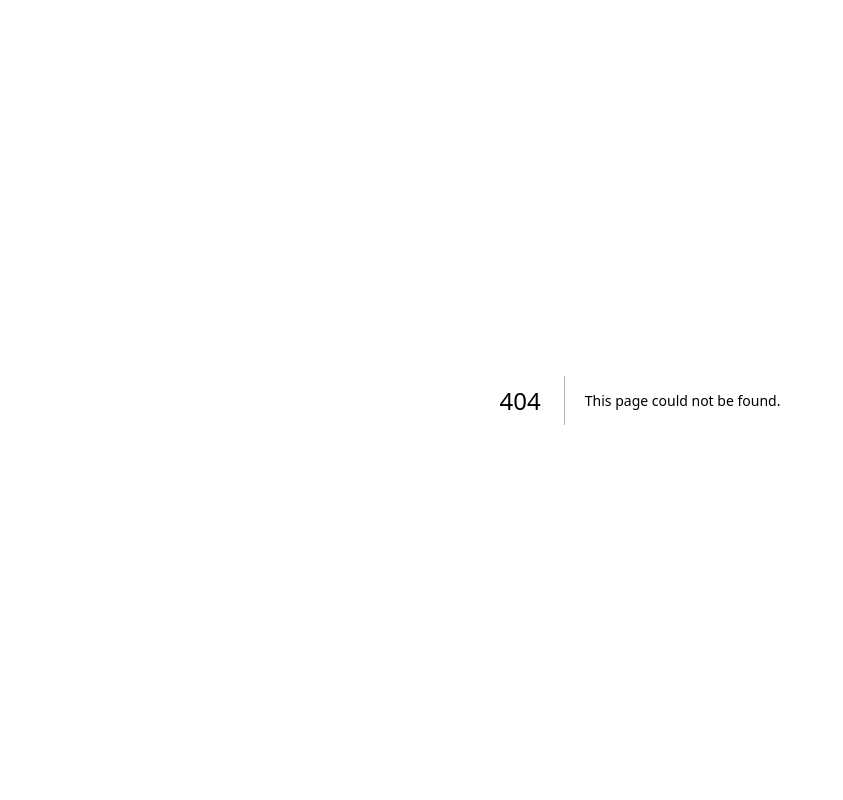
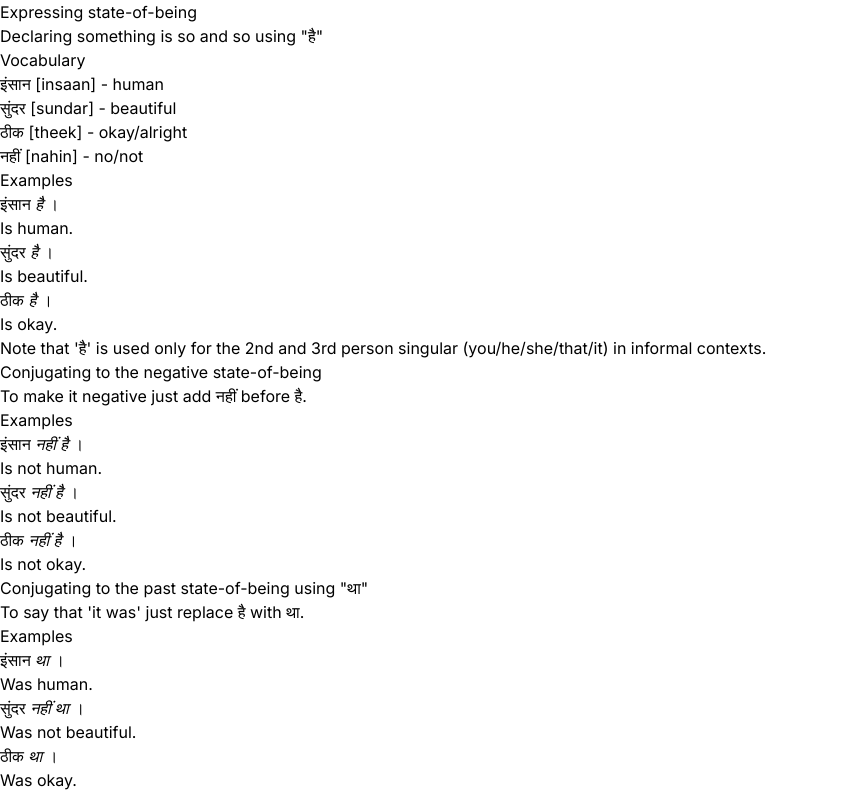
Before and after one commit to pnaruka/learn_hindi, a Next.js app: page /learn/grammar/stateofbeing in a window 1280 px wide. Before the commit this address had no page. Shown: the whole page, without its empty margins (0-843 px from the left). Built offline with nearby package versions, Linux system fonts and the light colour scheme.

Commit message:
state of being page

```diff
--- /dev/null
+++ b/src/app/learn/grammar/page.js
@@ -0,0 +1,10 @@
+
+const Grammar = () => {
+  return (
+    <div>
+        Welcome to grammar section
+    </div>
+  )
+}
+
+export default Grammar
--- /dev/null
+++ b/src/app/learn/grammar/stateofbeing/page.js
@@ -0,0 +1,94 @@
+
+const StateOfBeing = () => {
+    return (
+        <div className="main-body">
+            <h3>Expressing state-of-being</h3>
+            <div className="present-positive">
+                <h3>Declaring something is so and so using "है"</h3>
+            <div className="vocab">
+                <h4 className="vocab-head">Vocabulary</h4>
+                <div className="vocab-body">
+                    <ol>
+                        <li> इंसान [insaan] - human</li>
+                        <li> सुंदर [sundar] - beautiful</li>
+                        <li> ठीक [theek] - okay/alright</li>
+                        <li> नहीं [nahin] - no/not</li>
+                    </ol>
+                </div>
+            </div>
+            <div className="explanation"></div>
+            <div className="examples">
+                <h4 className="examples-head">Examples</h4>
+                <ol>
+                    <li>
+                        <span title="insaan - human" class="popup">इंसान</span> <em>है</em> ।
+                        <br />
+                        Is human.
+                    </li>
+                    <li>
+                        <span title="sundar - beautiful" class="popup">सुंदर</span> <em>है</em> ।
+                        <br />
+                        Is beautiful.
+                    </li>
+                    <li>
+                        <span title="theek - okay/alright" class="popup">ठीक</span> <em>है</em> ।
+                        <br />
+                        Is okay.
+                    </li>
+                </ol>
+                <div>Note that 'है' is used only for the 2nd and 3rd person singular (you/he/she/that/it) in informal contexts.</div>
+            </div>
+            </div>
+            <div className="present-negative">
+                <h3>Conjugating to the negative state-of-being</h3>
+                <div className="explanation"> To make it negative just add नहीं before है.</div>
+            <div className="examples">
+                <h4 className="examples-head">Examples</h4>
+                <ol>
+                    <li>
+                        <span title="insaan - human" class="popup">इंसान</span> <em>नहीं है</em> ।
+                        <br />
+                        Is not human.
+                    </li>
+                    <li>
+                        <span title="sundar - beautiful" class="popup">सुंदर</span> <em>नहीं है</em> ।
+                        <br />
+                        Is not beautiful.
+                    </li>
+                    <li>
+                        <span title="theek - okay/alright" class="popup">ठीक</span> <em>नहीं है</em> ।
+                        <br />
+                        Is not okay.
+                    </li>
+                </ol>
+            </div>
+            </div>
+            <div className="past">
+                <h3>Conjugating to the past state-of-being using "था"</h3>
+            <div className="explanation"> To say that 'it was' just replace है with था. </div>
+            <div className="examples">
+                <h4 className="examples-head">Examples</h4>
+                <ol>
+                    <li>
+                        <span title="insaan - human" class="popup">इंसान</span> <em>था</em> ।
+                        <br />
+                        Was human.
+                    </li>
+                    <li>
+                        <span title="sundar - beautiful" class="popup">सुंदर</span> <em>नहीं था</em> ।
+                        <br />
+                        Was not beautiful.
+                    </li>
+                    <li>
+                        <span title="theek - okay/alright" class="popup">ठीक</span> <em>था</em> ।
+                        <br />
+                        Was okay.
+                    </li>
+                </ol>
+            </div>
+            </div>
+        </div>
+    )
+}
+
+export default StateOfBeing
```
